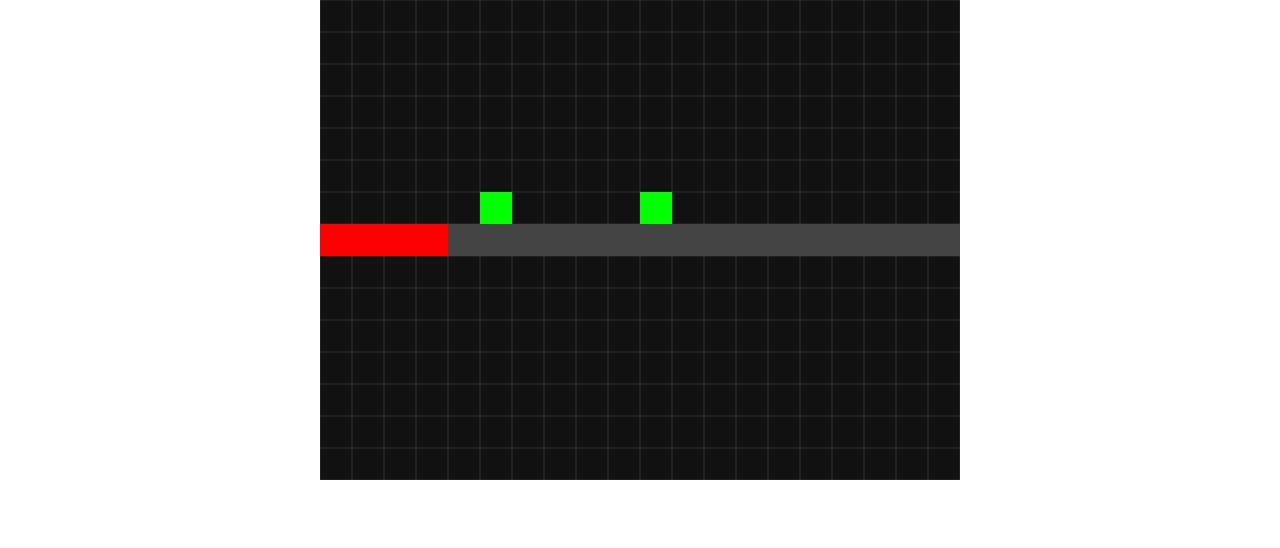
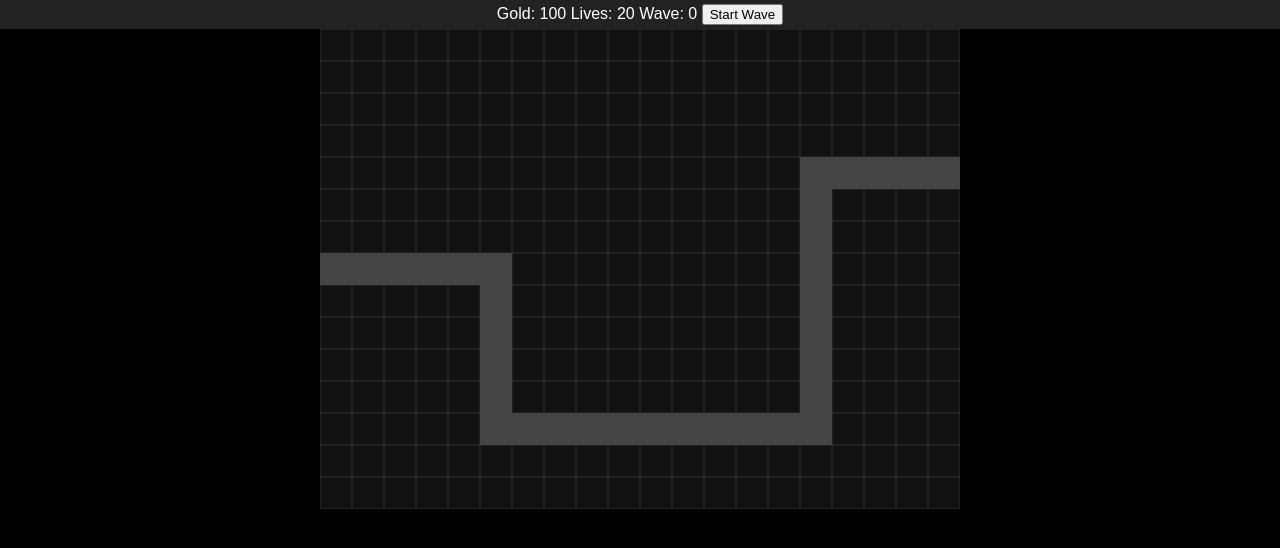
Before and after one commit to mirgorodalexander/tower-defense, a plain HTML site: page index.html in a window 1280 px wide. Drawn offline with Linux system fonts and the light colour scheme.

Commit message:
Add basic wave system and building

```diff
--- a/app.js
+++ b/app.js
@@ -6,21 +6,73 @@ const TILE_SIZE = 32;
 const MAP_WIDTH = canvas.width / TILE_SIZE;
 const MAP_HEIGHT = canvas.height / TILE_SIZE;
 
-// path for enemies (straight path left to right)
+let gold = 100;
+let lives = 20;
+let wave = 0;
+let spawning = false;
+let waveRemaining = 0;
+
+// predefined zigzag path
 const path = [];
-for (let x = 0; x < MAP_WIDTH; x++) {
-    path.push({x, y: Math.floor(MAP_HEIGHT / 2)});
+function addLine(x0, y0, x1, y1) {
+    const dx = Math.sign(x1 - x0);
+    const dy = Math.sign(y1 - y0);
+    let x = x0, y = y0;
+    path.push({x, y});
+    while (x !== x1 || y !== y1) {
+        if (x !== x1) x += dx;
+        if (y !== y1) y += dy;
+        path.push({x, y});
+    }
 }
 
-// towers placed near the path
-const towers = [
-    {x: 5, y: Math.floor(MAP_HEIGHT / 2) - 1, cooldown: 0},
-    {x: 10, y: Math.floor(MAP_HEIGHT / 2) - 1, cooldown: 0}
-];
+addLine(0, Math.floor(MAP_HEIGHT / 2), 5, Math.floor(MAP_HEIGHT / 2));
+addLine(5, Math.floor(MAP_HEIGHT / 2), 5, MAP_HEIGHT - 3);
+addLine(5, MAP_HEIGHT - 3, 15, MAP_HEIGHT - 3);
+addLine(15, MAP_HEIGHT - 3, 15, 4);
+addLine(15, 4, MAP_WIDTH - 1, 4);
+
+// placed towers
+const towers = [];
 
 const enemies = [];
 const bullets = [];
 let tick = 0;
+
+const goldEl = document.getElementById('gold');
+const livesEl = document.getElementById('lives');
+const waveEl = document.getElementById('wave');
+const startBtn = document.getElementById('startWave');
+
+startBtn.addEventListener('click', () => {
+    if (!spawning && enemies.length === 0) startWave();
+});
+
+canvas.addEventListener('click', e => {
+    const rect = canvas.getBoundingClientRect();
+    const gx = Math.floor((e.clientX - rect.left) / TILE_SIZE);
+    const gy = Math.floor((e.clientY - rect.top) / TILE_SIZE);
+    if (!isBuildable(gx, gy)) return;
+    const cost = 25;
+    if (gold >= cost) {
+        gold -= cost;
+        towers.push({x: gx, y: gy, cooldown: 0});
+    }
+});
+
+function isBuildable(x, y) {
+    if (path.find(p => p.x === x && p.y === y)) return false;
+    if (towers.find(t => t.x === x && t.y === y)) return false;
+    if (x < 0 || x >= MAP_WIDTH || y < 0 || y >= MAP_HEIGHT) return false;
+    return true;
+}
+
+function startWave() {
+    wave++;
+    waveRemaining = 5 + wave * 2;
+    spawning = true;
+    startBtn.disabled = true;
+}
 
 function spawnEnemy() {
     enemies.push({pathIndex: 0, hp: 3, x: path[0].x, y: path[0].y});
@@ -28,7 +80,11 @@ function spawnEnemy() {
 
 function update() {
     tick++;
-    if (tick % 60 === 0) spawnEnemy();
+    if (spawning && waveRemaining > 0 && tick % 60 === 0) {
+        spawnEnemy();
+        waveRemaining--;
+        if (waveRemaining === 0) spawning = false;
+    }
 
     // move enemies along path
     for (const enemy of enemies) {
@@ -37,6 +93,8 @@ function update() {
             const p = path[Math.floor(enemy.pathIndex)];
             enemy.x = p.x;
             enemy.y = p.y;
+        } else {
+            enemy.reached = true;
         }
     }
 
@@ -67,11 +125,26 @@ function update() {
 
     // remove dead bullets and enemies
     for (let i = enemies.length - 1; i >= 0; i--) {
-        if (enemies[i].hp <= 0 || enemies[i].pathIndex >= path.length - 1) enemies.splice(i, 1);
+        const e = enemies[i];
+        if (e.hp <= 0) {
+            enemies.splice(i, 1);
+            gold += 5;
+        } else if (e.reached) {
+            lives--;
+            enemies.splice(i, 1);
+        }
     }
     for (let i = bullets.length - 1; i >= 0; i--) {
         if (bullets[i].dead) bullets.splice(i, 1);
     }
+
+    if (!spawning && waveRemaining === 0 && enemies.length === 0) {
+        startBtn.disabled = false;
+    }
+
+    goldEl.textContent = gold;
+    livesEl.textContent = lives;
+    waveEl.textContent = wave;
 }
 
 function drawGrid() {
@@ -127,4 +200,8 @@ function loop() {
     requestAnimationFrame(loop);
 }
 
+goldEl.textContent = gold;
+livesEl.textContent = lives;
+waveEl.textContent = wave;
+
 loop();
--- a/index.html
+++ b/index.html
@@ -4,11 +4,22 @@
     <meta charset="UTF-8">
     <title>Tower Defense Demo</title>
     <style>
-        body { margin: 0; font-family: sans-serif; }
+        body { margin: 0; font-family: sans-serif; background:#000; color:#fff; }
+        #ui {
+            text-align: center;
+            padding: 4px;
+            background: #222;
+        }
         canvas { background: #111; display: block; margin: auto; }
     </style>
 </head>
 <body>
+    <div id="ui">
+        Gold: <span id="gold"></span>
+        Lives: <span id="lives"></span>
+        Wave: <span id="wave"></span>
+        <button id="startWave">Start Wave</button>
+    </div>
     <canvas id="game" width="640" height="480"></canvas>
     <script src="app.js"></script>
 </body>
```
